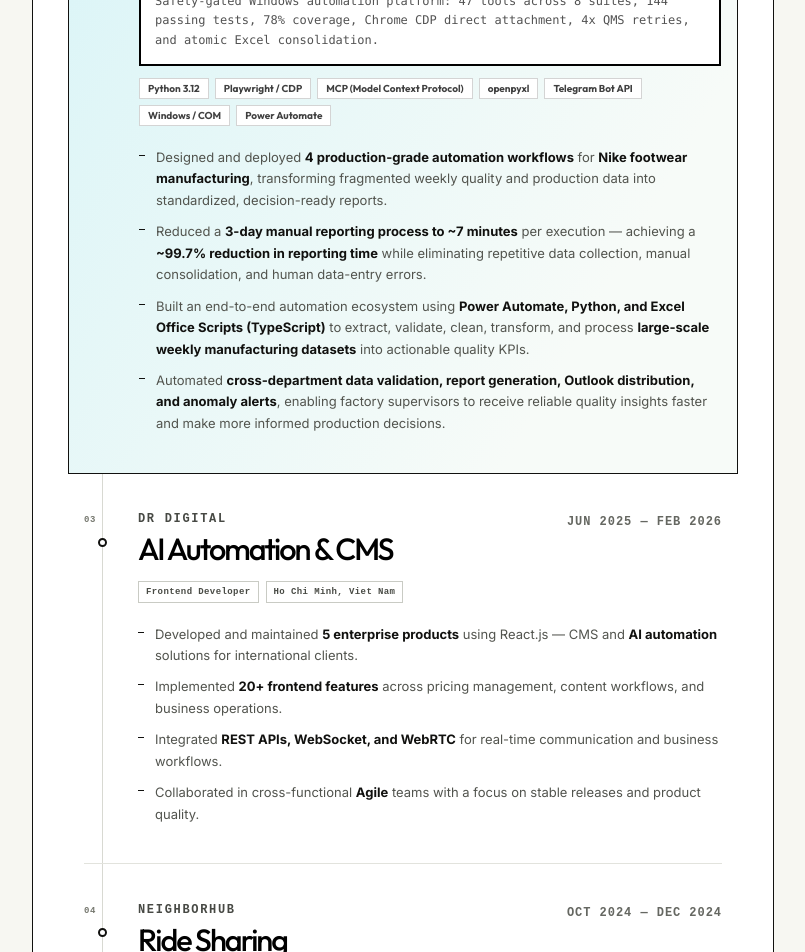
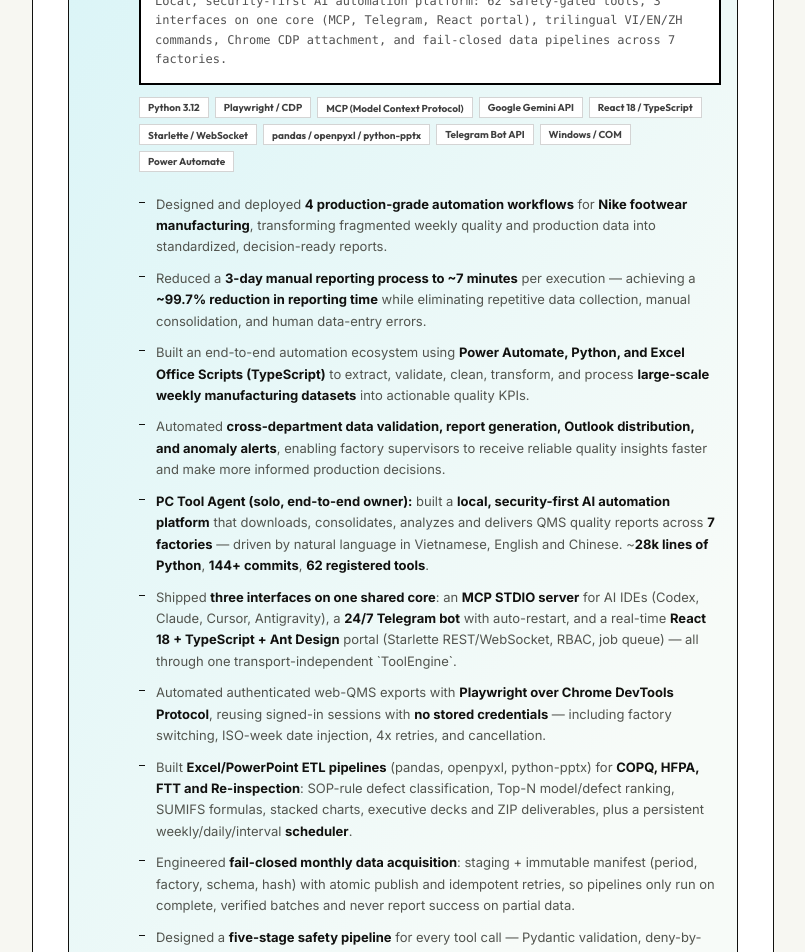
Before and after one commit to tanhnm/portfolio-cinematic, a React (Vite) app: page / in a window 1280 px wide. Shown: the part 4800-5752 px from the top of the page, without its empty margins (45-850 px from the left). Built offline with nearby package versions, Linux system fonts and the light colour scheme.

Commit message:
docs(cv): add cv summary and handoff notes, enrich experience achievements

```diff
--- a/src/data/experience.ts
+++ b/src/data/experience.ts
@@ -57,7 +57,10 @@ export const EXPERIENCE: ExperienceItem[] = [
       "Python 3.12",
       "Playwright / CDP",
       "MCP (Model Context Protocol)",
-      "openpyxl",
+      "Google Gemini API",
+      "React 18 / TypeScript",
+      "Starlette / WebSocket",
+      "pandas / openpyxl / python-pptx",
       "Telegram Bot API",
       "Windows / COM",
       "Power Automate",
@@ -67,13 +70,20 @@ export const EXPERIENCE: ExperienceItem[] = [
       badge: "Flagship RPA / Automation Project",
       href: "#pc-tool-agent",
       summary:
-        "Safety-gated Windows automation platform: 47 tools across 8 suites, 144 passing tests, 78% coverage, Chrome CDP direct attachment, 4x QMS retries, and atomic Excel consolidation.",
+        "Local, security-first AI automation platform: 62 safety-gated tools, 3 interfaces on one core (MCP, Telegram, React portal), trilingual VI/EN/ZH commands, Chrome CDP attachment, and fail-closed data pipelines across 7 factories.",
     },
     points: [
       "Designed and deployed **4 production-grade automation workflows** for **Nike footwear manufacturing**, transforming fragmented weekly quality and production data into standardized, decision-ready reports.",
       "Reduced a **3-day manual reporting process to ~7 minutes** per execution — achieving a **~99.7% reduction in reporting time** while eliminating repetitive data collection, manual consolidation, and human data-entry errors.",
       "Built an end-to-end automation ecosystem using **Power Automate, Python, and Excel Office Scripts (TypeScript)** to extract, validate, clean, transform, and process **large-scale weekly manufacturing datasets** into actionable quality KPIs.",
       "Automated **cross-department data validation, report generation, Outlook distribution, and anomaly alerts**, enabling factory supervisors to receive reliable quality insights faster and make more informed production decisions.",
+      "**PC Tool Agent (solo, end-to-end owner):** built a **local, security-first AI automation platform** that downloads, consolidates, analyzes and delivers QMS quality reports across **7 factories** — driven by natural language in Vietnamese, English and Chinese. ~**28k lines of Python**, **144+ commits**, **62 registered tools**.",
+      "Shipped **three interfaces on one shared core**: an **MCP STDIO server** for AI IDEs (Codex, Claude, Cursor, Antigravity), a **24/7 Telegram bot** with auto-restart, and a real-time **React 18 + TypeScript + Ant Design** portal (Starlette REST/WebSocket, RBAC, job queue) — all through one transport-independent `ToolEngine`.",
+      "Automated authenticated web-QMS exports with **Playwright over Chrome DevTools Protocol**, reusing signed-in sessions with **no stored credentials** — including factory switching, ISO-week date injection, 4x retries, and cancellation.",
+      "Built **Excel/PowerPoint ETL pipelines** (pandas, openpyxl, python-pptx) for **COPQ, HFPA, FTT and Re-inspection**: SOP-rule defect classification, Top-N model/defect ranking, SUMIFS formulas, stacked charts, executive decks and ZIP deliverables, plus a persistent weekly/daily/interval **scheduler**.",
+      "Engineered **fail-closed monthly data acquisition**: staging + immutable manifest (period, factory, schema, hash) with atomic publish and idempotent retries, so pipelines only run on complete, verified batches and never report success on partial data.",
+      "Designed a **five-stage safety pipeline** for every tool call — Pydantic validation, deny-by-default permissions, canonical path containment, **HMAC single-use confirmation tokens**, and redacted JSONL audit logs — plus a **DLP layer** that masks IPs, paths, URLs, tokens and PII before any cloud LLM call.",
+      "Implemented a **two-tier trilingual intent parser**: an offline regex tier **(<1 ms)** with footwear-domain vocabulary and a **Gemini Flash** fallback with tool-first, no-hallucination guardrails and language-mirrored replies.",
     ],
   },
   {
```
Also changed, not shown: 3 other files (tests, documents, lock files or other folders).
